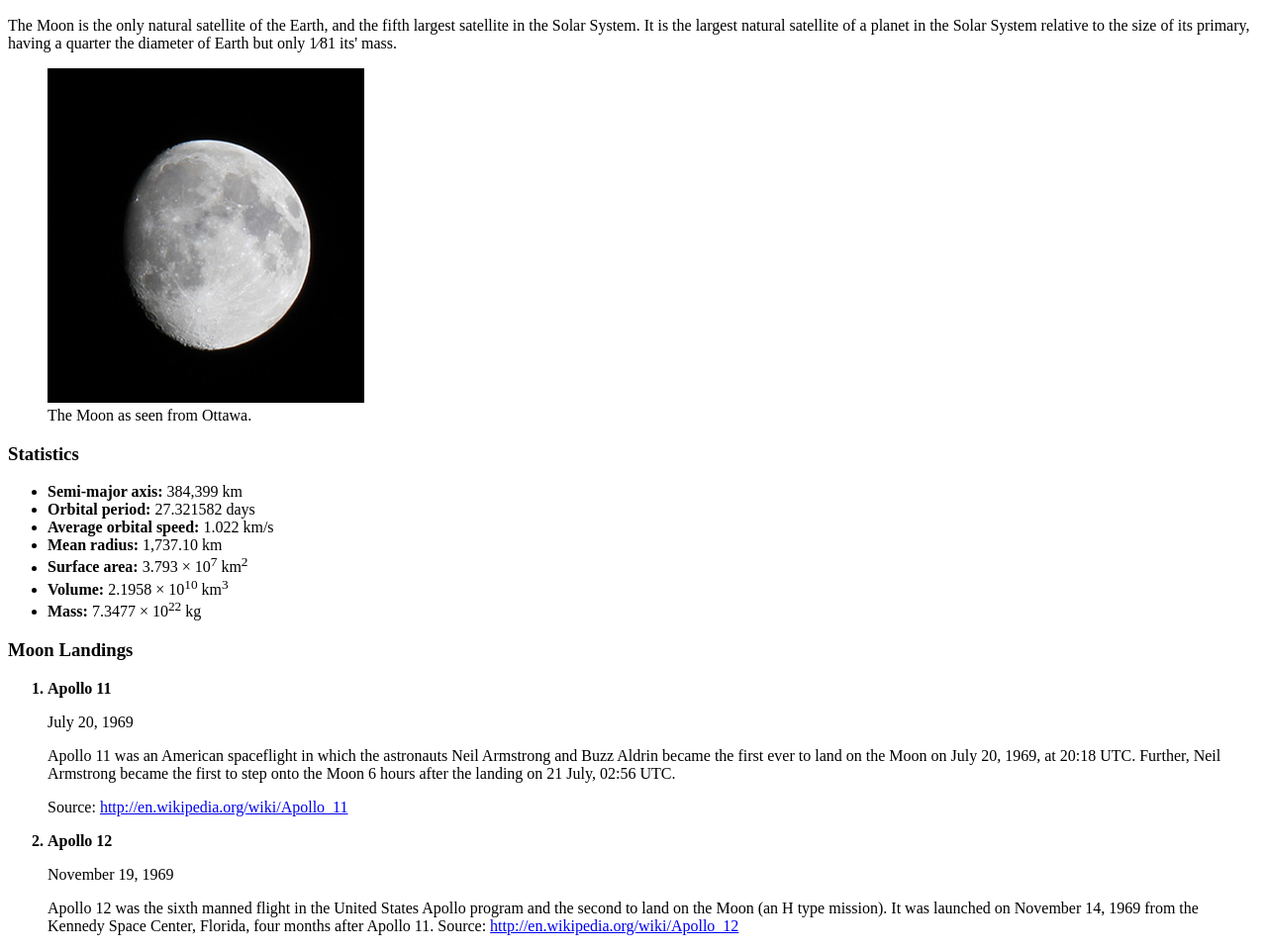
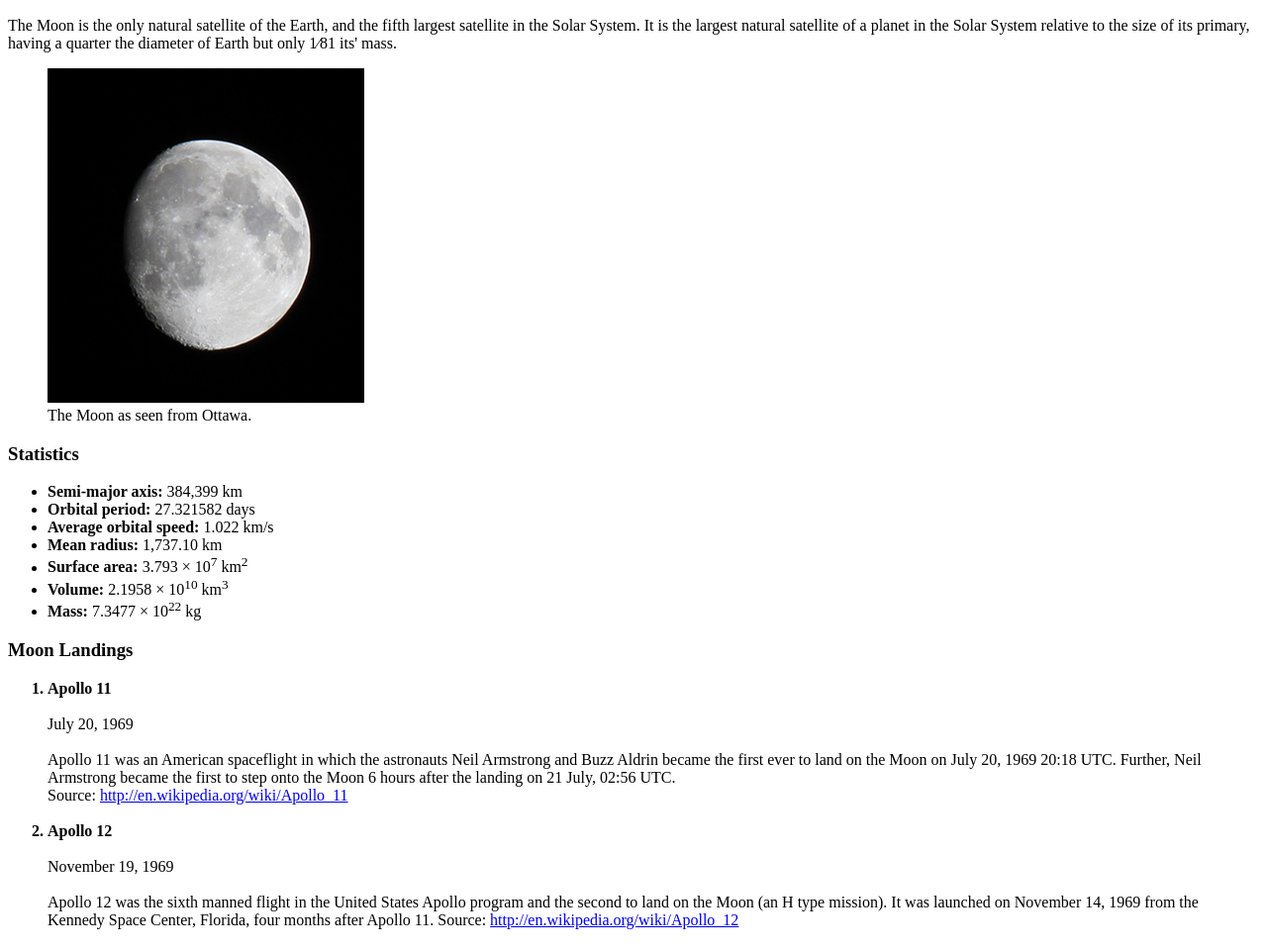
Before and after one commit to yuan0037/mad9013-ex1, a plain HTML site: page index.html in a window 1280 px wide. Shown: the part 110-1071 px from the top of the page at 99% size. Drawn offline with Linux system fonts and the light colour scheme.

Commit message:
time tag and li tag fixes
removed <p> tags from <ol> or <ul>
fixed <time> tag to include UTC when possible.

```diff
--- a/index.html
+++ b/index.html
@@ -25,15 +25,20 @@
 <li><strong>Mass:</strong> 7.3477 × 10<sup>22</sup> kg</li>
     </ul>
 <h3>Moon Landings</h3>
-    <ol>
+<ol>
 <strong><li>Apollo 11</li></strong>
-<p><time>July 20, 1969</time></p>
-<p>Apollo 11 was an American spaceflight in which the astronauts Neil Armstrong and Buzz Aldrin became the first ever to land on the Moon on <time datetime="1969-07-20">July 20, 1969</time>, at <time>20:18</time> UTC. Further, Neil Armstrong became the first to step onto the Moon 6 hours after the landing on 21 July, <time>02:56 UTC</time>.</p>
-<p>Source: <a href="http://en.wikipedia.org/wiki/Apollo_11">http://en.wikipedia.org/wiki/Apollo_11</a> </p>
-<strong><li>Apollo 12</li></strong>
-<p><time datetime="1969-11-19">November 19, 1969</time></p>
-Apollo 12 was the sixth manned flight in the United States Apollo program and the second to land on the Moon (an H type mission). It was launched on <time datetime="1969-11-14">November 14, 1969</time> from the Kennedy Space Center, Florida, four months after Apollo 11. Source: <a href="http://en.wikipedia.org/wiki/Apollo_12">http://en.wikipedia.org/wiki/Apollo_12</a>
-    </ol>
+<li style="list-style-type: none;">&nbsp;</li>
+<li style="list-style-type: none;"><time>July 20, 1969</time></li>
+<li style="list-style-type: none;">&nbsp;</li>
+<li style="list-style-type: none;">Apollo 11 was an American spaceflight in which the astronauts Neil Armstrong and Buzz Aldrin became the first ever to land on the Moon on <time datetime="1969-07-20 20:18 UTC">July 20, 1969 20:18 UTC</time>. Further, Neil Armstrong became the first to step onto the Moon 6 hours after the landing on <time datetime="1969-07-21 02:56 UTC">21 July, 02:56 UTC</time>.</li>
+<li style="list-style-type: none;">Source: <a href="http://en.wikipedia.org/wiki/Apollo_11">http://en.wikipedia.org/wiki/Apollo_11</a> </li>
+<li style="list-style-type: none;">&nbsp;</li>
+<strong><li value="2">Apollo 12</li></strong>
+<li style="list-style-type: none;">&nbsp;</li>
+<li style="list-style-type: none;"><time datetime="1969-11-19">November 19, 1969</time></li>
+<li style="list-style-type: none;">&nbsp;</li>
+<li style="list-style-type: none;">Apollo 12 was the sixth manned flight in the United States Apollo program and the second to land on the Moon (an H type mission). It was launched on <time datetime="1969-11-14">November 14, 1969</time> from the Kennedy Space Center, Florida, four months after Apollo 11. Source: <a href="http://en.wikipedia.org/wiki/Apollo_12">http://en.wikipedia.org/wiki/Apollo_12</a></li>
+</ol>
     <script src=""></script>
 </body>
 </html>
```
